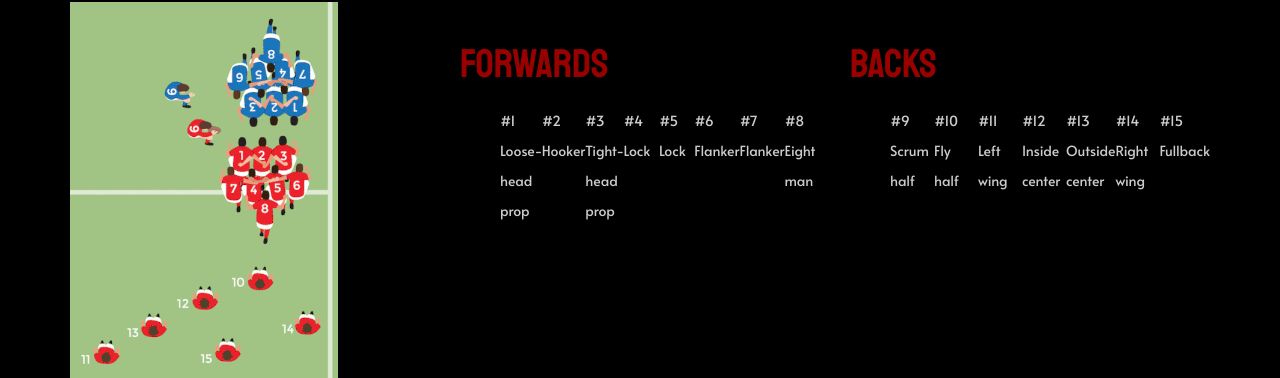
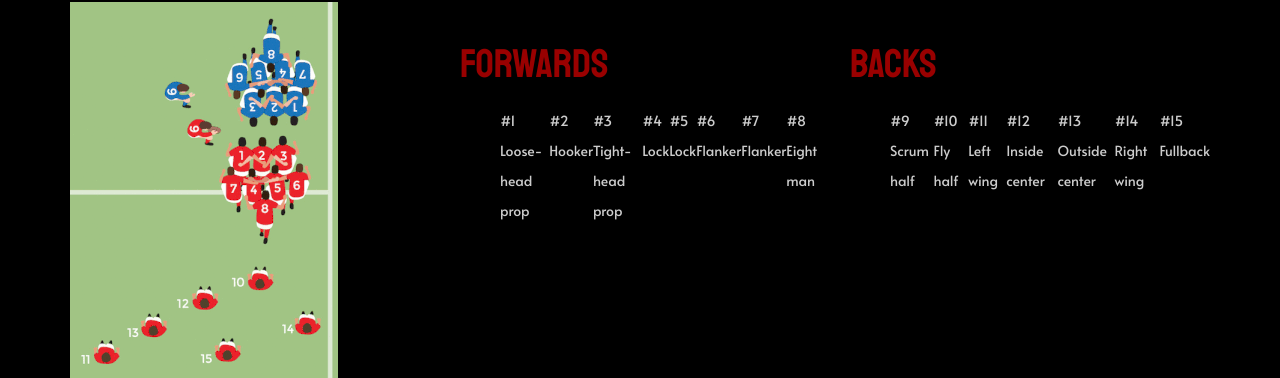
Before and after one commit to anasofacuna/assignment06, a PHP site: page /info.php in a window 1280 px wide. Shown: the part 1605-1983 px from the top of the page. Run offline with PHP 8.4, Linux system fonts and the light colour scheme.

Commit message:
small change in list element style

```diff
--- a/css/styles.css
+++ b/css/styles.css
@@ -40,8 +40,6 @@ li {
 	font-family: 'Staatliches', cursive;
 	color: #ff3333;
 	list-style-type: none;
-
-	width:33%;
 }
 
 footer {
```
